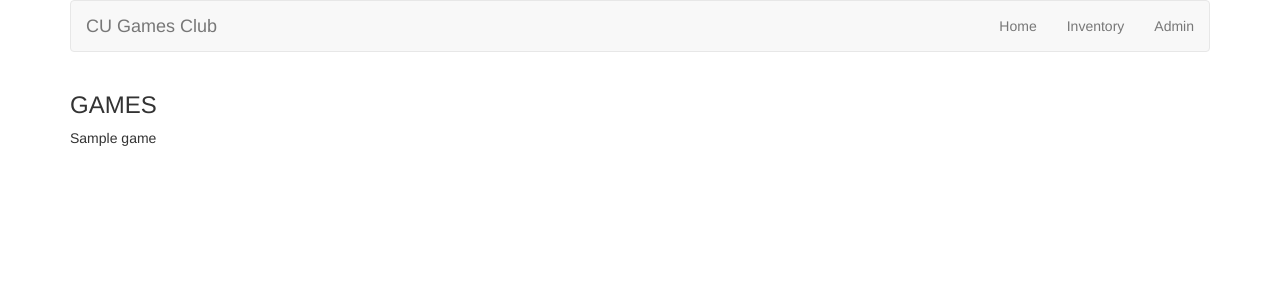
After one commit to davidhao3300/cugc, a Flask app: page /games in a window 1280 px wide. The commit adds this page. Shown: the top 300 px of the page. Run offline with Flask 2, Linux system fonts and the light colour scheme; tables that the repository leaves empty hold one stand-in row (values such as "Sample post"); some libraries are stand-ins or nearby versions.

Commit message:
Move file structure around

```diff
--- a/models.py
+++ b/cugc/models.py
@@ -1,4 +1,4 @@
-from app import db
+from cugc import db
 
 class Game(db.Model):
     id = db.Column(db.Integer, primary_key=True)
--- /dev/null
+++ b/cugc/templates/admin.html
@@ -0,0 +1,6 @@
+<!-- extend base layout -->
+{% extends "base.html" %}
+
+{% block content %}
+<h3> ADMIN </h3>
+{% endblock %}
--- a/templates/base.html
+++ b/cugc/templates/base.html
@@ -16,8 +16,8 @@
                     </div>
                     <ul class="nav navbar-nav navbar-right">
                         <li><a href="{{ url_for('index') }}">Home</a></li>
-                        <li><a href="#">Inventory</a></li>
-                        <li><a href="#">Admin</a></li>
+                        <li><a href="{{ url_for('games') }}">Inventory</a></li>
+                        <li><a href="{{ url_for('admin') }}">Admin</a></li>
                     </ul>
                 </div>
             </nav>
--- /dev/null
+++ b/cugc/templates/games.html
@@ -0,0 +1,11 @@
+<!-- extend base layout -->
+{% extends "base.html" %}
+
+{% block content %}
+<h3> GAMES </h3>
+<table class="table table-hover">
+  {% for game in games.items %}
+    <tr>{{ game.name }}</tr>
+  {% endfor %}
+</table>
+{% endblock %}
--- /dev/null
+++ b/cugc/views.py
@@ -0,0 +1,23 @@
+import arrow
+import datetime
+from flask import render_template, flash, redirect, session, url_for, request, \
+    g, jsonify
+from cugc import app
+from .models import Game
+
+@app.route('/')
+def index():
+    # Get next Friday
+    today = datetime.date.today()
+    friday = today + datetime.timedelta( (4-today.weekday()) % 7 )
+    friday = arrow.get(friday).format('MMMM D, YYYY')
+    return render_template('index.html', meeting_date=friday)
+
+@app.route('/games')
+@app.route('/games/<int:page>')
+def games(page=1):
+    return render_template('games.html', games=Game.query.paginate(page, 10, False))
+
+@app.route('/admin')
+def admin():
+    return render_template('admin.html')
--- /dev/null
+++ b/run.py
@@ -0,0 +1,3 @@
+#!flask/bin/python
+from cugc import app
+app.run(debug=True)
```
Also changed, not shown: app.py (deleted, +0 -22 lines), cugc/__init__.py (added, +9 -0 lines), cugc/templates/index.html (added, +22 -0 lines), templates/index.html (deleted, +0 -25 lines).
